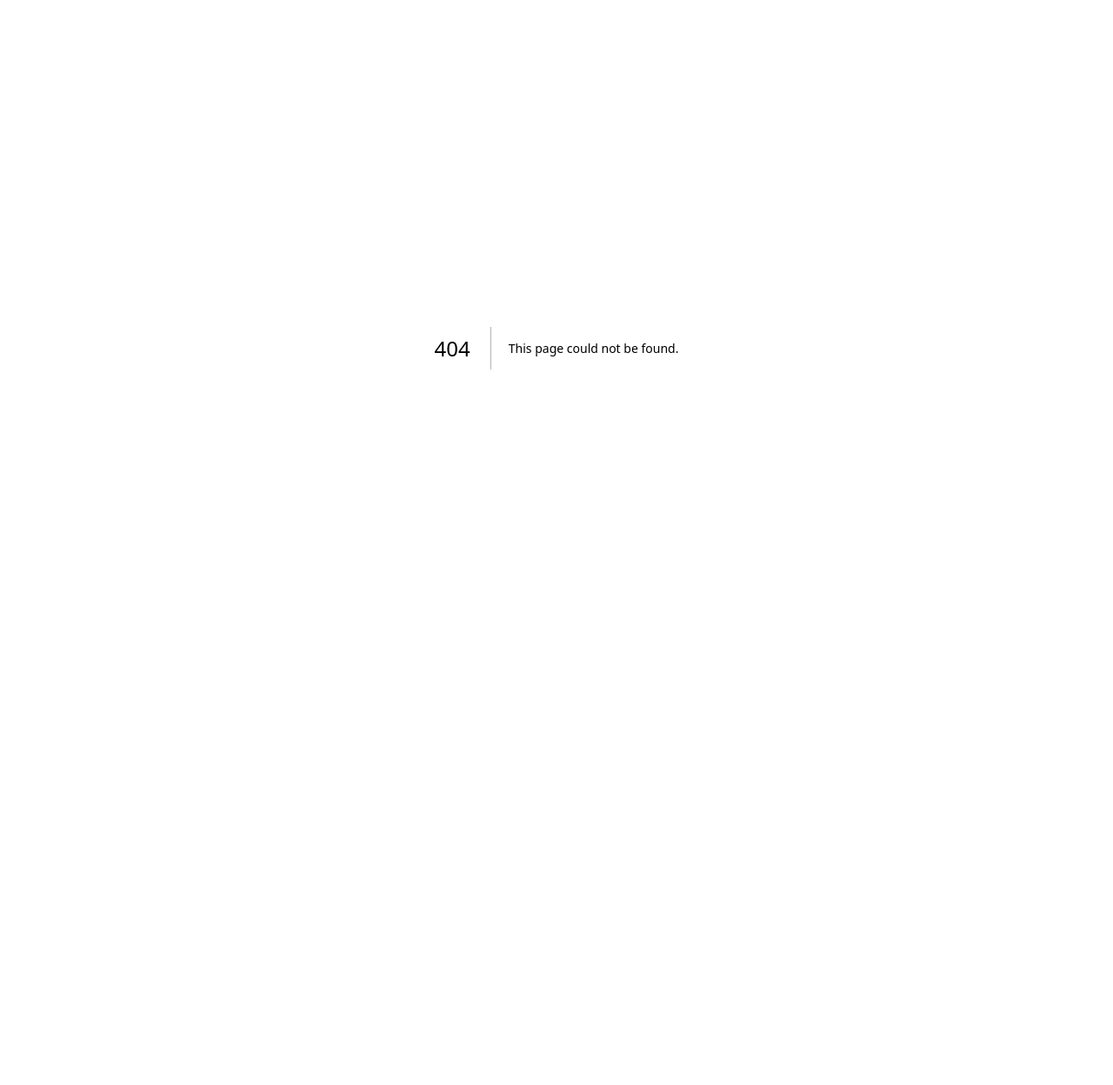
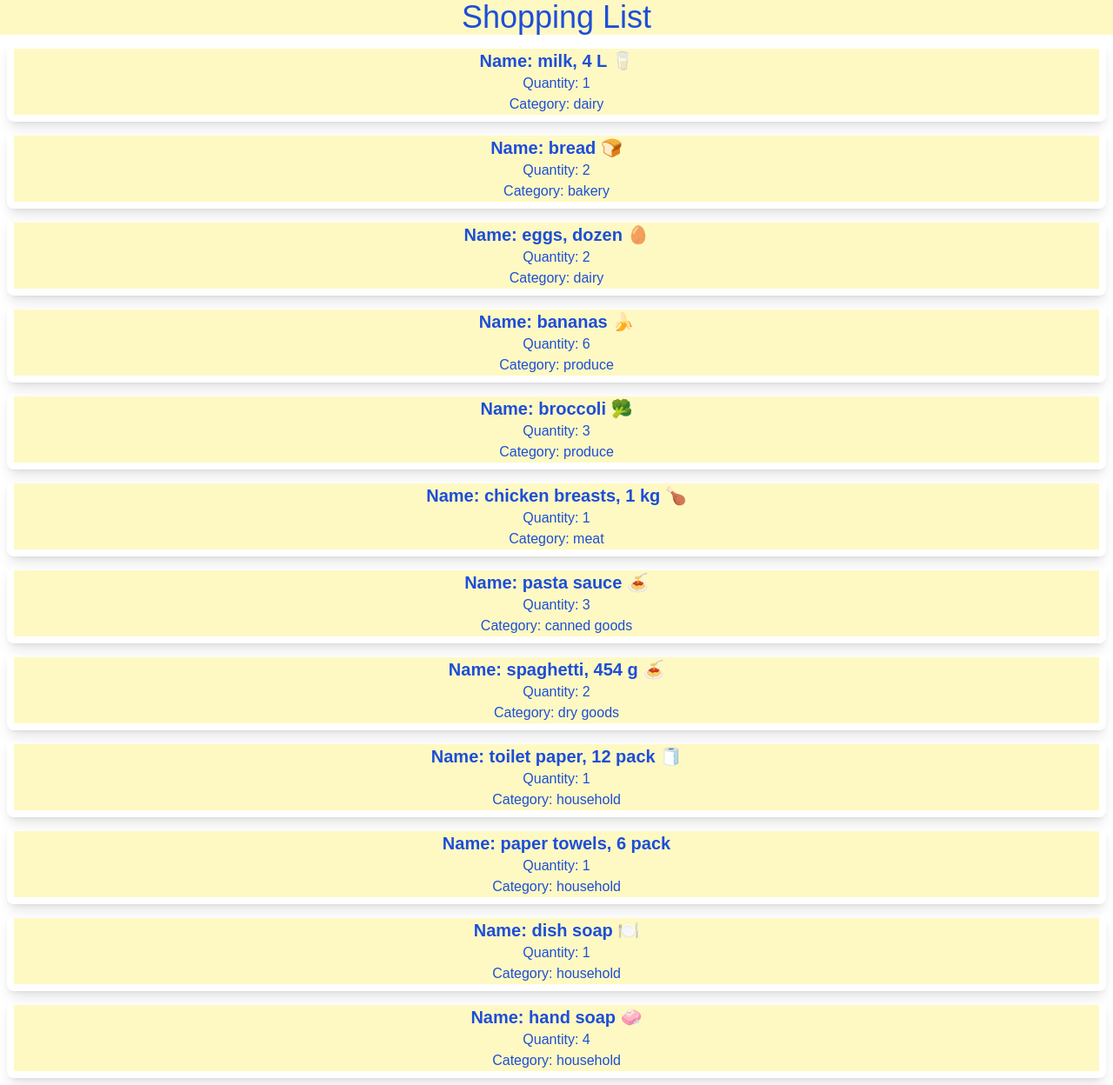
Before and after one commit to Dally-Bear/cprg306-assignments, a Next.js app: page /week-3 in a window 1280 px wide. Before the commit this address had no page. Shown: the whole page at 87% size. Before the commit the page ends 800 px from the top, so only its background shows below. Built offline with nearby package versions, Linux system fonts and the light colour scheme.

Commit message:
week 3 update

```diff
--- a/app/page.js
+++ b/app/page.js
@@ -8,7 +8,11 @@ export default function Page() {
         <li>
           <Link href="/week-2">Week 2 Assignment</Link>
         </li>
+        <li>
+          <Link href="/week-3">Week 3 Assignment</Link>
+        </li>
       </ul>
+
     </div>
   );
 }
--- /dev/null
+++ b/app/week-3/item-list.js
@@ -0,0 +1,140 @@
+import Item from "./item";
+
+export default function ItemList() {
+    const item1 = {
+        name: "milk, 4 L 🥛",
+        quantity: 1,
+        category: "dairy",
+      };
+
+      const item2 = {
+        name: "bread 🍞",
+        quantity: 2,
+        category: "bakery",
+      };
+
+      const item3 = {
+        name: "eggs, dozen 🥚",
+        quantity: 2,
+        category: "dairy",
+      };
+
+      const item4 = {
+        name: "bananas 🍌",
+        quantity: 6,
+        category: "produce",
+      };
+
+      const item5 = {
+        name: "broccoli 🥦",
+        quantity: 3,
+        category: "produce",
+      };
+
+      const item6 = {
+        name: "chicken breasts, 1 kg 🍗",
+        quantity: 1,
+        category: "meat",
+      };
+
+      const item7 = {
+        name: "pasta sauce 🍝",
+        quantity: 3,
+        category: "canned goods",
+      };
+
+      const item8 = {
+        name: "spaghetti, 454 g 🍝",
+        quantity: 2,
+        category: "dry goods",
+      };
+
+      const item9 = {
+        name: "toilet paper, 12 pack 🧻",
+        quantity: 1,
+        category: "household",
+      };
+
+      const item10 = {
+        name: "paper towels, 6 pack",
+        quantity: 1,
+        category: "household",
+      };
+
+      const item11 = {
+        name: "dish soap 🍽️",
+        quantity: 1,
+        category: "household",
+      };
+
+      const item12 = {
+        name: "hand soap 🧼",
+        quantity: 4,
+        category: "household",
+      };
+
+      return (
+        <>
+            <Item
+                name = {item1.name}
+                quantity = {item1.quantity}
+                category = {item1.category} >
+            </Item>
+            <Item
+                name = {item2.name}
+                quantity = {item2.quantity}
+                category = {item2.category} >
+            </Item>
+            <Item
+                name = {item3.name}
+                quantity = {item3.quantity}
+                category = {item3.category} >
+            </Item>
+            <Item
+                name = {item4.name}
+                quantity = {item4.quantity}
+                category = {item4.category} >
+            </Item>
+            <Item
+                name = {item5.name}
+                quantity = {item5.quantity}
+                category = {item5.category} >
+            </Item>
+            <Item
+                name = {item6.name}
+                quantity = {item6.quantity}
+                category = {item6.category} >
+            </Item>
+            <Item
+                name = {item7.name}
+                quantity = {item7.quantity}
+                category = {item7.category} >
+            </Item>
+            <Item
+                name = {item8.name}
+                quantity = {item8.quantity}
+                category = {item8.category} >
+            </Item>
+            <Item
+                name = {item9.name}
+                quantity = {item9.quantity}
+                category = {item9.category} >
+            </Item>
+            <Item
+                name = {item10.name}
+                quantity = {item10.quantity}
+                category = {item10.category} >
+            </Item>
+            <Item
+                name = {item11.name}
+                quantity = {item11.quantity}
+                category = {item11.category} >
+            </Item>
+            <Item
+                name = {item12.name}
+                quantity = {item12.quantity}
+                category = {item12.category} >
+            </Item>
+        </>
+    );
+};
--- /dev/null
+++ b/app/week-3/item.js
@@ -0,0 +1,31 @@
+//Building an item component which accepts name, quantity, and category as props and displays them in a list item element.
+//Style using Tailwind CSS
+export default function Item({name, quantity, category}) {
+    return (
+        <div>
+            <div>
+                <ul>
+                    <li className="bg-black-200 p-2 m-2 rounded-lg shadow-lg text-center">
+                    <div className="font-bold text-blue-700 text-xl text-center bg-yellow-100">Name: {name}</div>
+                    <div className="text-blue-700 text-center bg-yellow-100">Quantity: {quantity}</div>
+                    <div className="text-blue-700 text-center bg-yellow-100">Category: {category}</div>
+                    </li>
+                </ul>
+            </div>
+        </div>
+    )
+};
+
+
+/*
+export default function Item(name, quantity, category) {
+    return (
+        <section className="m-2">
+            <h2 className=" text-blue-800 font-bold"> {props.name}</h2>
+            <p>name: {props.name}</p>
+            <p>className="text-blue-600" quantity: {props.quantity}</p>
+            <p>category: {props.category}</p>
+        </section>
+    );
+}
+*/
--- /dev/null
+++ b/app/week-3/page.js
@@ -0,0 +1,12 @@
+
+import ItemList from "./item-list.js";
+
+export default function Page() {
+    return(
+        <main>
+            <h1 className= "text-center text-4xl text-blue-700 bg-yellow-100"> Shopping List</h1>
+
+            <ItemList/>
+        </main>
+    )
+};
```
